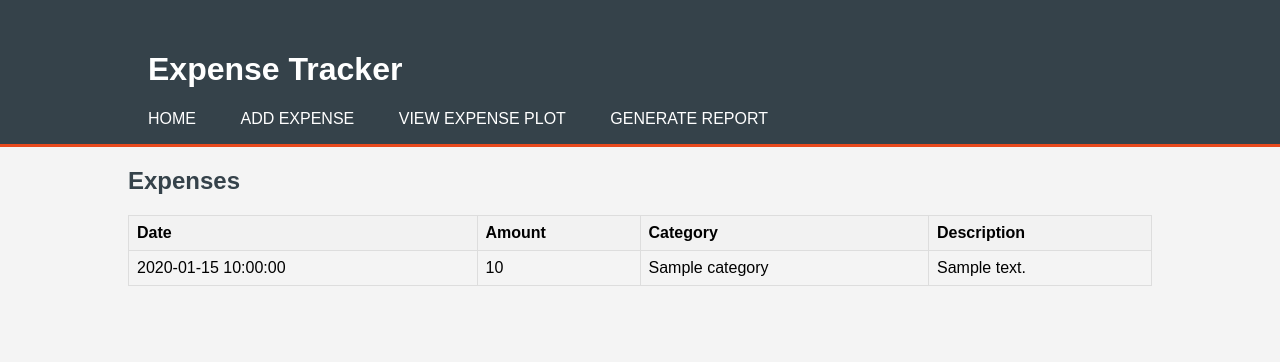
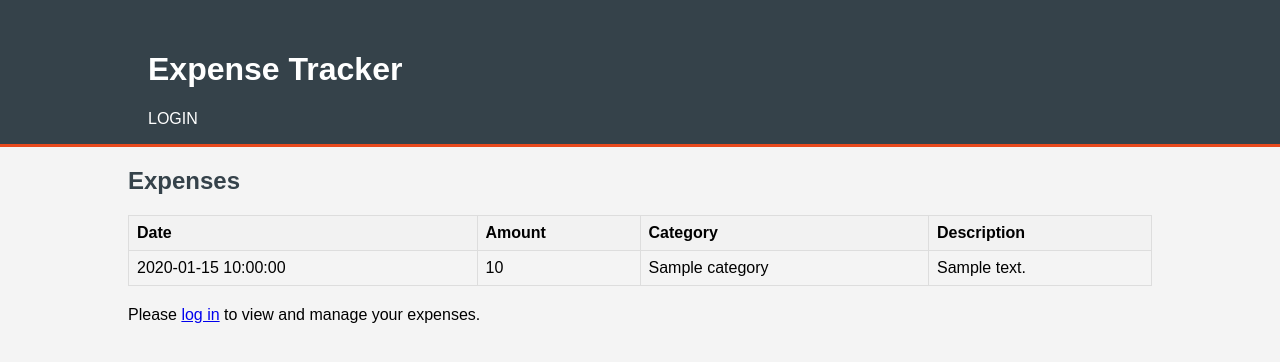
Before and after one commit to Sphinx903/Expense_tracker, a Flask app: template app/templates/index.html in a window 1280 px wide. Shown: the top 362 px of the page. Run offline with Flask 3, Linux system fonts and the light colour scheme; the template is opened without the code that fills it: most values are stand-ins (such as "Sample title", 1, 10 or a date in 2020).

Commit message:
Enhancements

```diff
--- a/app/app.py
+++ b/app/app.py
@@ -4,6 +4,7 @@ import os
 os.environ['MPLCONFIGDIR'] = os.path.join(os.path.dirname(os.path.abspath(__file__)), 'mpl_cache')
 
 from flask import Flask, render_template, request, redirect, url_for, send_file
+from flask_login import LoginManager, UserMixin, login_user, logout_user, login_required, current_user
 import pandas as pd
 import matplotlib.pyplot as plt
 import io
@@ -11,16 +12,68 @@ import base64
 import openpyxl
 
 app = Flask(__name__)
+app.secret_key = app.secret_key = b'%\x14\xd8\x91\xb1\x13G\x19\x80y\xffVK\xaaNl\xfd\xf7,\x8ei\xa6w\x84' # Replace with your secret key
 
 # Initialize the DataFrame to store expenses
 categories = ['Salaries', 'Utilities', 'Maintenance', 'Supplies', 'Transportation', 'Miscellaneous']
 expenses = pd.DataFrame(columns=['Date', 'Amount', 'Category', 'Description'])
 
+# Flask-Login initialization
+login_manager = LoginManager()
+login_manager.init_app(app)
+
+# Example user database (replace with your actual user model and database)
+users = {
+    '1': {'id': '1', 'username': 'user1', 'password': 'password1'},
+    '2': {'id': '2', 'username': 'user2', 'password': 'password2'}
+}
+
+# User class for Flask-Login (replace with your actual User model)
+class User(UserMixin):
+    pass
+
+@login_manager.user_loader
+def load_user(user_id):
+    if user_id in users:
+        user = User()
+        user.id = user_id
+        return user
+    return None
+
 @app.route('/')
 def index():
-    return render_template('index.html', expenses=expenses.to_dict('records'))
+    if current_user.is_authenticated:
+        return render_template('index.html', expenses=expenses.to_dict('records'))
+    else:
+        return redirect(url_for('login'))
+
+@app.route('/login', methods=['GET', 'POST'])
+def login():
+    if request.method == 'POST':
+        username = request.form['username']
+        password = request.form['password']
+        user = None
+
+        # Example authentication logic (replace with your actual authentication logic)
+        for user_id, data in users.items():
+            if data['username'] == username and data['password'] == password:
+                user = User()
+                user.id = user_id
+                login_user(user)
+                return redirect(url_for('index'))
+
+        return render_template('login.html', error='Invalid username or password')
+
+    return render_template('login.html')
+
+@app.route('/logout')
+@login_required
+def logout():
+    logout_user()
+    return redirect(url_for('login'))
 
 @app.route('/add', methods=['GET', 'POST'])
+@login_required
 def add_expense():
     if request.method == 'POST':
         date = request.form['date']
@@ -33,9 +86,11 @@ def add_expense():
         expenses = pd.concat([expenses, new_expense], ignore_index=True)
 
         return redirect(url_for('index'))
+
     return render_template('add.html', categories=categories)
 
 @app.route('/plot')
+@login_required
 def plot_expenses():
     # Bar Chart
     fig, ax = plt.subplots()
@@ -67,8 +122,8 @@ def plot_expenses():
 
     return render_template('plot.html', bar_plot_url=bar_plot_url, pie_plot_url=pie_plot_url, hist_plot_url=hist_plot_url)
 
-
 @app.route('/report')
+@login_required
 def generate_report():
     # Save the expenses DataFrame to an Excel file
     report_file = os.path.join(os.path.dirname(os.path.abspath(__file__)), 'expense_report.xlsx')
--- a/app/static/style.css
+++ b/app/static/style.css
@@ -36,13 +36,12 @@ header li {
     padding: 0 20px 0 20px;
 }
 
+h1 {
+    margin-left: 20px;
+}
+
 h2 {
     color: #35424a;
-}
-
-h1 {
-    margin-left: 20px;
-
 }
 
 form {
@@ -99,3 +98,13 @@ th, td {
 th {
     background-color: #f2f2f2;
 }
+
+/* Additional styling for user authentication messages */
+.auth-message {
+    margin-top: 20px;
+    padding: 10px;
+    background-color: #ffe4b2; /* Light orange background */
+    border: 1px solid #ffa500; /* Orange border */
+    border-radius: 5px;
+    color: #8b0000; /* Dark red text color */
+}
--- a/app/templates/index.html
+++ b/app/templates/index.html
@@ -9,10 +9,15 @@
         <div class="container">
             <h1>Expense Tracker</h1>
             <ul>
-                <li><a href="{{ url_for('index') }}">Home</a></li>
-                <li><a href="{{ url_for('add_expense') }}">Add Expense</a></li>
-                <li><a href="{{ url_for('plot_expenses') }}">View Expense Plot</a></li>
-                <li><a href="{{ url_for('generate_report') }}">Generate Report</a></li>
+                {% if current_user.is_authenticated %}
+                    <li><a href="{{ url_for('index') }}">Home</a></li>
+                    <li><a href="{{ url_for('add_expense') }}">Add Expense</a></li>
+                    <li><a href="{{ url_for('plot_expenses') }}">View Expense Plot</a></li>
+                    <li><a href="{{ url_for('generate_report') }}">Generate Report</a></li>
+                    <li><a href="{{ url_for('logout') }}">Logout</a></li>
+                {% else %}
+                    <li><a href="{{ url_for('login') }}">Login</a></li>
+                {% endif %}
             </ul>
         </div>
     </header>
@@ -34,6 +39,9 @@
             </tr>
             {% endfor %}
         </table>
+        {% if not current_user.is_authenticated %}
+            <p>Please <a href="{{ url_for('login') }}">log in</a> to view and manage your expenses.</p>
+        {% endif %}
     </div>
 </body>
 </html>
```
Also changed, not shown: app/templates/login.html (added, +23 -0 lines).
